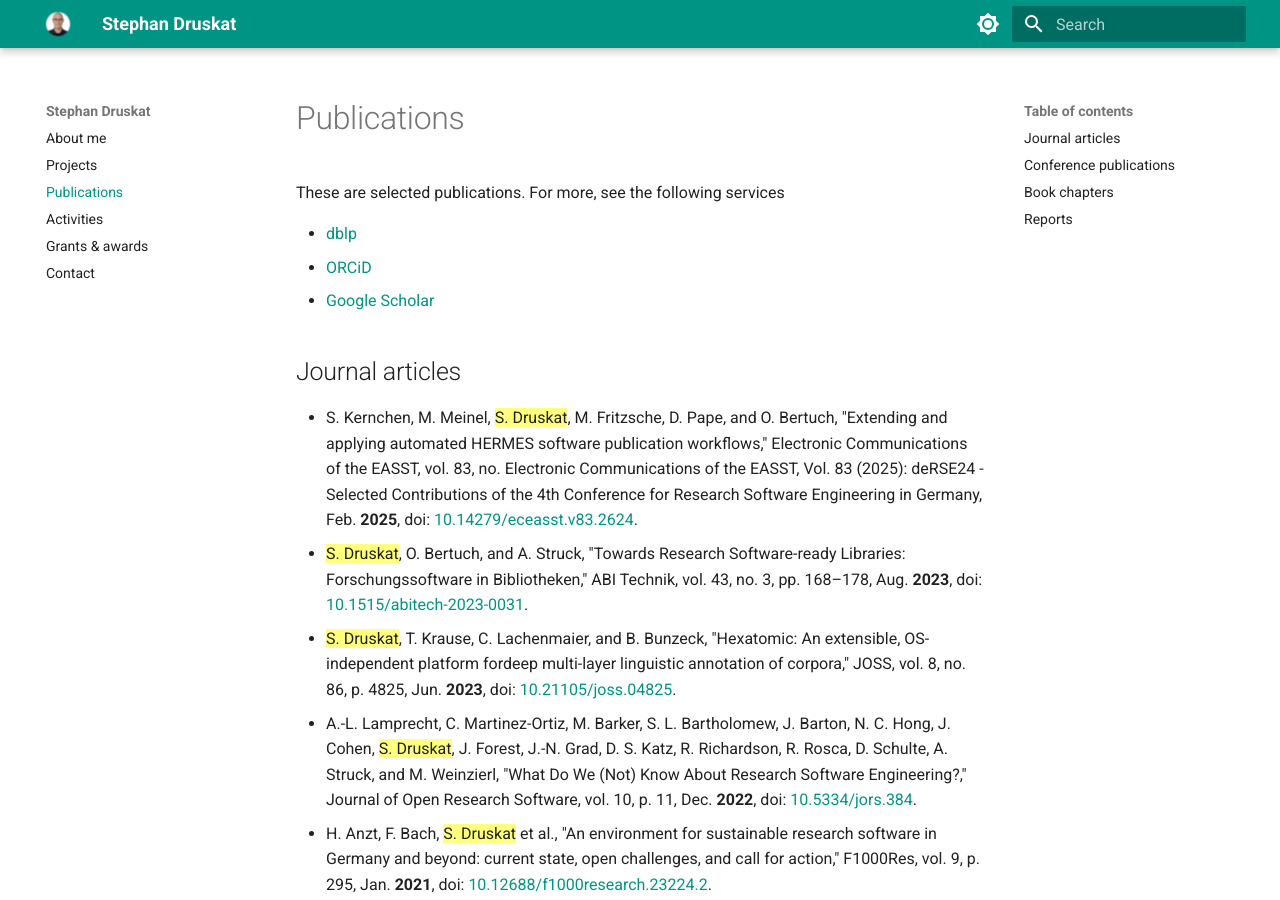
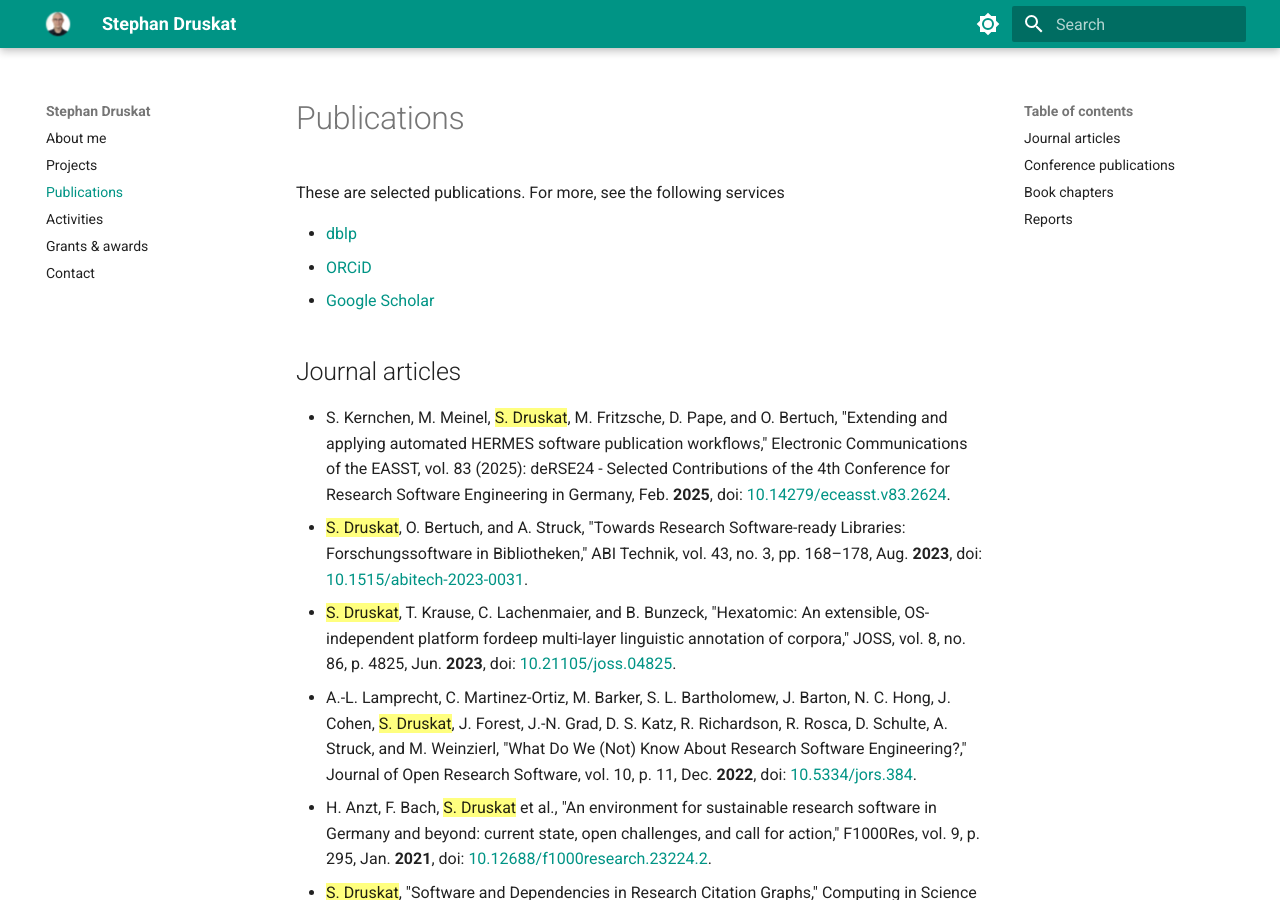
Before and after one commit to sdruskat/sdruskat.github.io, an MkDocs documentation site: the page built from docs/publications.md, in a window 1280 px wide and 900 px high. Built offline with MkDocs 1.6.1 and Material for MkDocs 9.7.7, drawn with Linux system fonts in a browser that asks for light colours.

Commit message:
Fix publication listing

```diff
--- a/docs/publications.md
+++ b/docs/publications.md
@@ -7,7 +7,7 @@
 
 ## Journal articles
 
-- S. Kernchen, M. Meinel, {==S. Druskat==}, M. Fritzsche, D. Pape, and O. Bertuch, "Extending and applying automated HERMES software publication workflows," Electronic Communications of the EASST, vol. 83, no. Electronic Communications of the EASST, Vol. 83 (2025): deRSE24 - Selected Contributions of the 4th Conference for Research Software Engineering in Germany, Feb. **2025**, doi: [10.14279/eceasst.v83.2624](https://doi.org/10.14279/eceasst.v83.2624).
+- S. Kernchen, M. Meinel, {==S. Druskat==}, M. Fritzsche, D. Pape, and O. Bertuch, "Extending and applying automated HERMES software publication workflows," Electronic Communications of the EASST, vol. 83 (2025): deRSE24 - Selected Contributions of the 4th Conference for Research Software Engineering in Germany, Feb. **2025**, doi: [10.14279/eceasst.v83.2624](https://doi.org/10.14279/eceasst.v83.2624).
 - {==S. Druskat==}, O. Bertuch, and A. Struck, "Towards Research Software-ready Libraries: Forschungssoftware in Bibliotheken," ABI Technik, vol. 43, no. 3, pp. 168–178, Aug. **2023**, doi: [10.1515/abitech-2023-0031](https://doi.org/10.1515/abitech-2023-0031).
 - {==S. Druskat==}, T. Krause, C. Lachenmaier, and B. Bunzeck, "Hexatomic: An extensible, OS-independent platform fordeep multi-layer linguistic annotation of corpora," JOSS, vol. 8, no. 86, p. 4825, Jun. **2023**, doi: [10.21105/joss.04825](https://doi.org/10.21105/joss.04825).
 - A.-L. Lamprecht, C. Martinez-Ortiz, M. Barker, S. L. Bartholomew, J. Barton, N. C. Hong, J. Cohen, {==S. Druskat==}, J. Forest, J.-N. Grad, D. S. Katz, R. Richardson, R. Rosca, D. Schulte, A. Struck, and M. Weinzierl, "What Do We (Not) Know About Research Software Engineering?," Journal of Open Research Software, vol. 10, p. 11, Dec. **2022**, doi: [10.5334/jors.384](https://doi.org/10.5334/jors.384).
```
